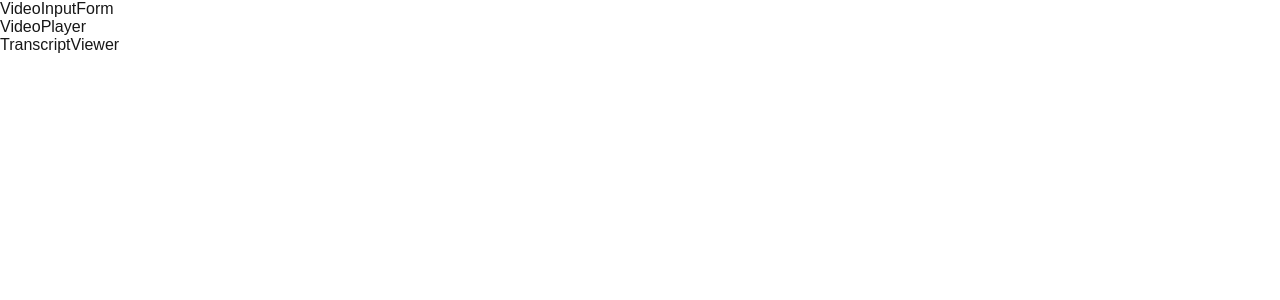
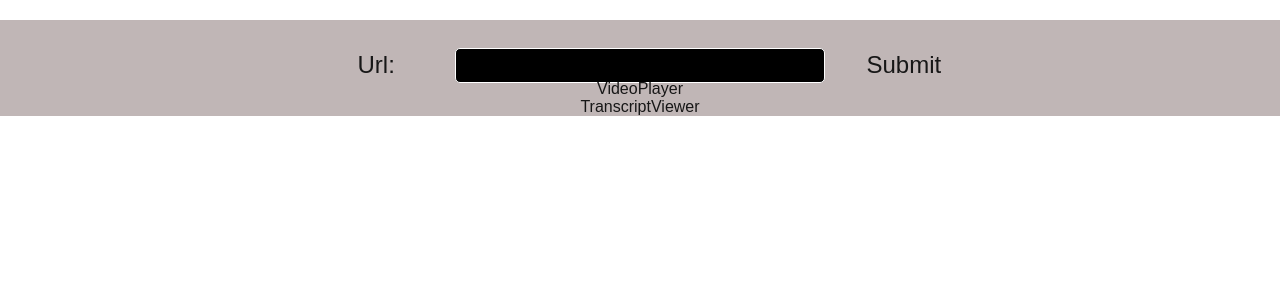
Before and after one commit to hosainn/youtube-transcript, a Next.js app in the folder frontend/youtubeplayer/: page / in a window 1280 px wide. Shown: the top 300 px of the page. Built offline with nearby package versions, Linux system fonts and the light colour scheme.

Commit message:
frontend: initial VideoInputForm componets UI

```diff
--- a/frontend/youtubeplayer/app/components/videoinputform/VideoInputForm.js
+++ b/frontend/youtubeplayer/app/components/videoinputform/VideoInputForm.js
@@ -1,9 +1,27 @@
 import React from 'react'
+import "./videoinput.css"
 
 const VideoInputForm = () => {
-  return (
-    <div>VideoInputForm</div>
-  )
+    return (
+        <div id="inputFormContaier">
+            <div id="urlTextContiner">
+                <div><span>Url:</span></div>
+            </div>
+            <div id="inputFieldContainer">
+                <input
+                    id="inputField"
+                    name="myInput"
+                />
+            </div>
+            <div id="submitterTextContainer">
+                <div>
+                    <span className="submitter">
+                        Submit
+                    </span>
+                </div>
+            </div>
+        </div>
+    )
 }
 
 export default VideoInputForm
--- /dev/null
+++ b/frontend/youtubeplayer/app/components/videoinputform/videoinput.css
@@ -0,0 +1,43 @@
+#inputFormContaier {
+    width: 645px;
+    height: 30px;
+    display: flex;
+}
+
+#urlTextContiner {
+    width: 20%;
+    height: 100%;
+    display: flex;
+    align-items: center;
+    justify-content: center;
+    font-size: 18pt;
+}
+
+#inputFieldContainer {
+    width: 70%;
+    height: 100%;
+    display: flex;
+    align-items: center;
+    justify-content: center;
+}
+
+
+#inputField {
+    width: 90%;
+    height: 35px;
+    border: 1px solid white;
+    border-radius: 5px;
+    padding-left: 4px;
+    background: black;
+    color: white;
+
+}
+
+#submitterTextContainer {
+    width: 20%;
+    height: 100%;
+    display: flex;
+    align-items: center;
+    justify-content: center;
+    font-size: 18pt;
+}
--- a/frontend/youtubeplayer/app/page.js
+++ b/frontend/youtubeplayer/app/page.js
@@ -1,10 +1,11 @@
 import VideoInputForm from "./components/videoinputform/VideoInputForm";
 import VideoPlayer from "./components/videoplayer/VideoPlayer";
 import TranscriptViewer from "./components/transcriptviewer/TranscriptViewer";
+import styles from "./page.module.css";
 
 export default function Home() {
   return (
-    <div>
+    <div id={styles.appContainer}>
       <VideoInputForm />
       <VideoPlayer />
       <TranscriptViewer />
--- a/frontend/youtubeplayer/app/page.module.css
+++ b/frontend/youtubeplayer/app/page.module.css
@@ -14,6 +14,17 @@
   padding: 80px;
   gap: 64px;
   font-family: var(--font-geist-sans);
+}
+
+#appContainer {
+  margin-top: 20px;
+  display: flex;
+  justify-content: center;
+  flex-direction: column;
+  align-items: center;
+  background: rgb(192, 182, 182);
+  padding-top: 30px;
+  /* width: 650px; */
 }
 
 @media (prefers-color-scheme: dark) {
```
Also changed, not shown: frontend/youtubeplayer/app/globals.css (line endings or trailing spaces).
